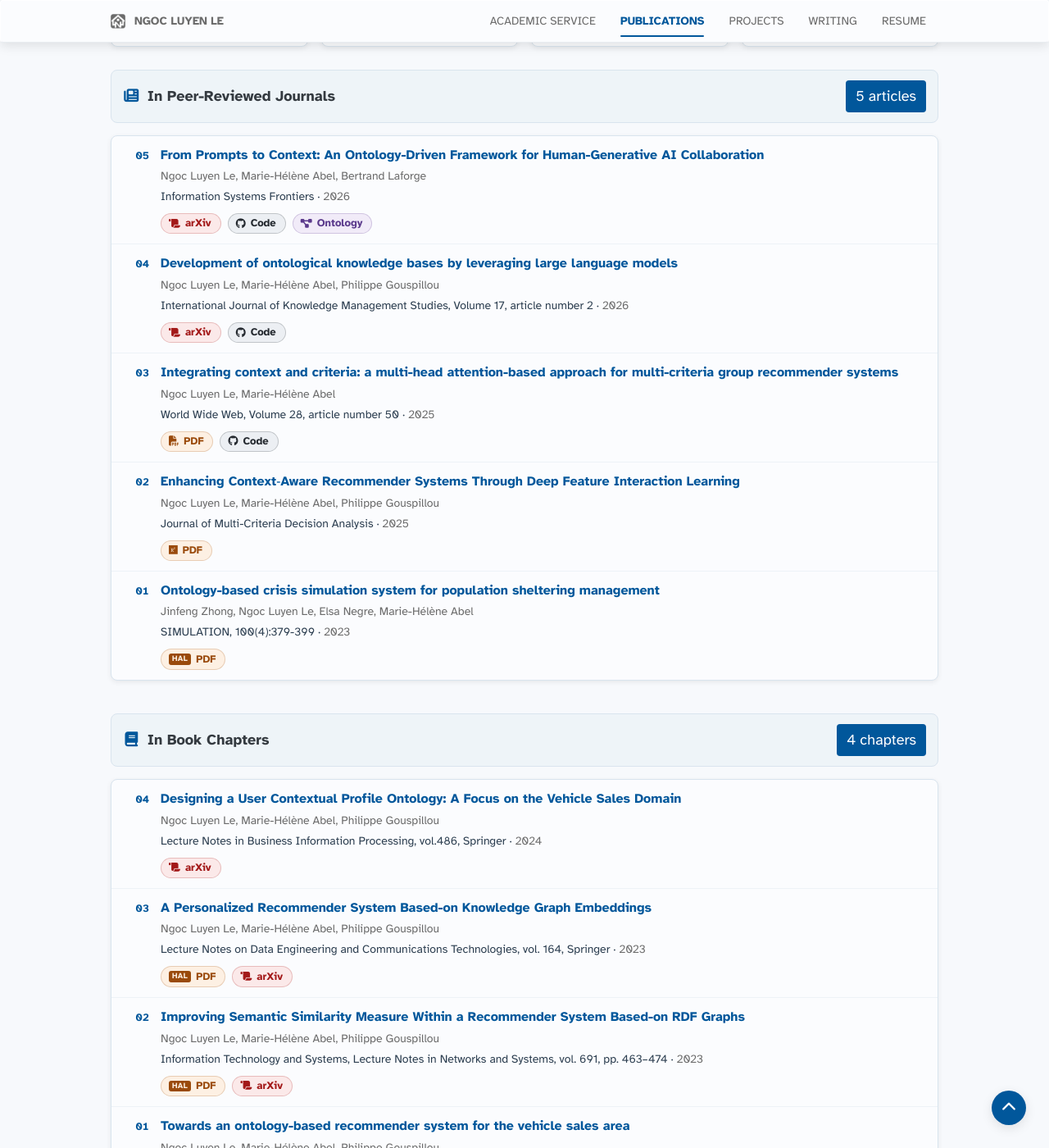
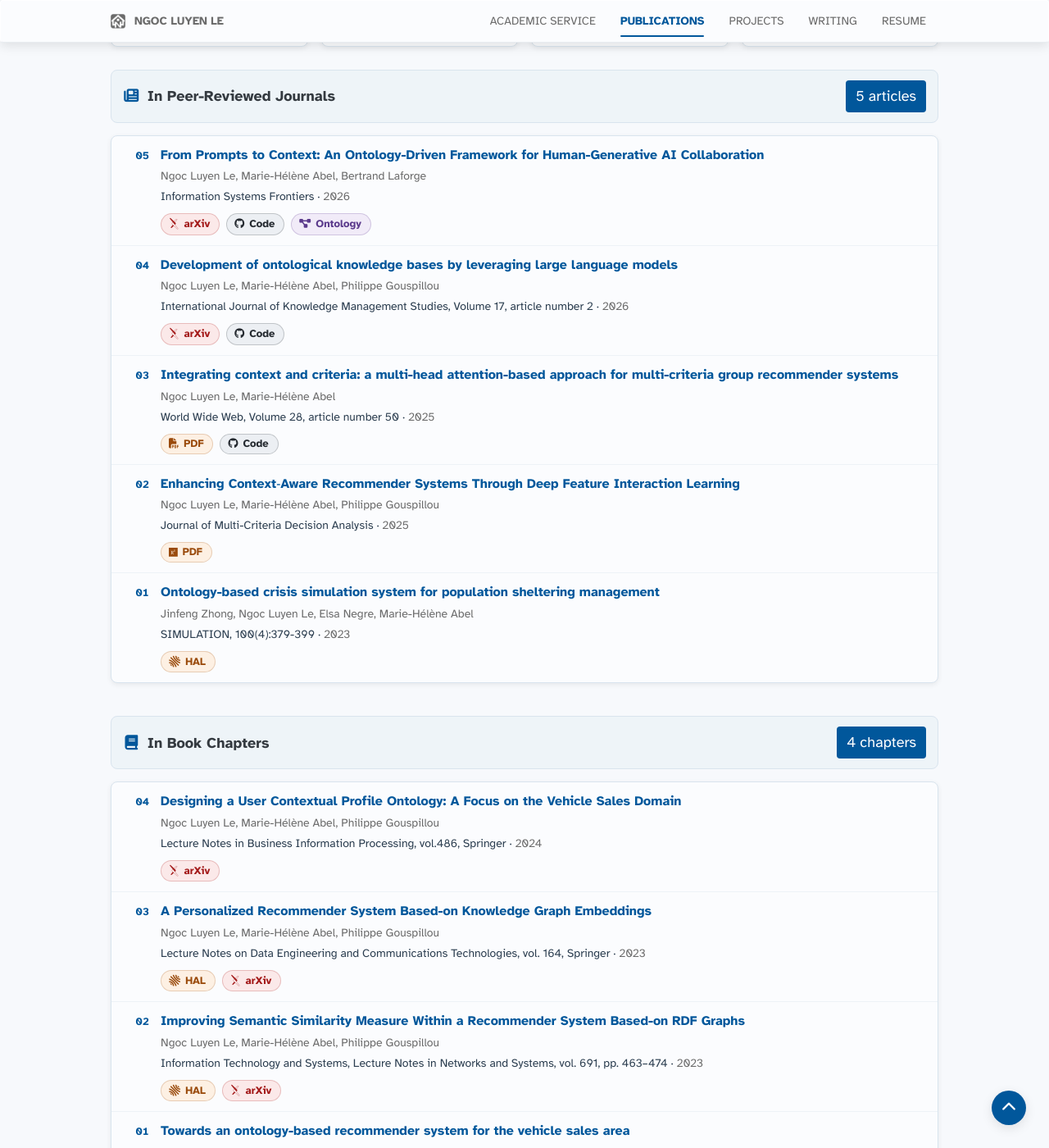
Before and after one commit to lengocluyen/lengocluyen.github.io, a Jekyll site: the page built from publications.html, in a window 1280 px wide and 1400 px high, scrolled down 238 px. Shown: the whole window at 82% size. Built offline with Jekyll 4.4.1, drawn with Linux system fonts in a browser that asks for light colours; some web fonts are replaced; a style sheet for code colours, icons or effects is not loaded; some of the changed text lies outside the part shown.

Commit message:
Show HAL links as the HAL logo + 'HAL'; use the arXiv logo for arXiv
Co-Authored-By: Claude Opus 5.5 <noreply@anthropic.com>

```diff
--- a/_includes/publications.html
+++ b/_includes/publications.html
@@ -74,7 +74,7 @@
             {%- for l in i.links %}
               {%- case l.label %}
                 {%- when 'PDF' %}{% assign icon = 'fa-solid fa-file-pdf' %}
-                {%- when 'arXiv' %}{% assign icon = 'fa-solid fa-scroll' %}
+                {%- when 'arXiv' %}{% assign icon = 'ai ai-arxiv' %}
                 {%- when 'Code' %}{% if l.url contains 'github.com' %}{% assign icon = 'fa-brands fa-github' %}{% else %}{% assign icon = 'fa-solid fa-code' %}{% endif %}
                 {%- when 'Dataset' %}{% assign icon = 'fa-solid fa-database' %}
                 {%- when 'Ontology' %}{% assign icon = 'fa-solid fa-diagram-project' %}
@@ -85,11 +85,11 @@
               {%- assign on_hal = false %}
               {%- assign tip = '' %}
               {%- if l.label == 'PDF' %}
-                {%- if l.url contains 'hal.science' or l.url contains 'ccsd.cnrs.fr' %}{% assign on_hal = true %}{% assign tip = 'Open-access PDF on HAL' %}
+                {%- if l.url contains 'hal.science' or l.url contains 'ccsd.cnrs.fr' %}{% assign on_hal = true %}{% assign icon = 'ai ai-hal' %}{% assign tip = 'Open-access PDF on HAL' %}
                 {%- elsif l.url contains 'researchgate.net' %}{% assign icon = 'fa-brands fa-researchgate' %}{% assign tip = 'PDF on ResearchGate' %}{% endif %}
               {%- endif %}
             <a class="link-chip link-chip--{{ l.label | downcase }}" href="{{ l.url }}" target="_blank" rel="noopener noreferrer"{% if tip != '' %} title="{{ tip }}"{% endif %}>
-              {%- if on_hal %}<span class="hal-mark" aria-hidden="true">HAL</span>{% else %}<i class="{{ icon }}" aria-hidden="true"></i>{% endif %}{{ l.label }}</a>
+              <i class="{{ icon }}" aria-hidden="true"></i>{% if on_hal %}HAL{% else %}{{ l.label }}{% endif %}</a>
             {%- endfor %}
           </p>
           {%- endif %}
--- a/_layouts/layout.html
+++ b/_layouts/layout.html
@@ -72,6 +72,7 @@
 	<link rel="preconnect" href="https://fonts.gstatic.com" crossorigin>
 	<link rel="stylesheet" href="https://fonts.googleapis.com/css2?family=Atkinson+Hyperlegible:wght@400;700&family=Source+Sans+3:wght@400;500;600;700&display=swap" />
   <link rel="stylesheet" href="https://cdnjs.cloudflare.com/ajax/libs/font-awesome/6.5.0/css/all.min.css">
+  <link rel="stylesheet" href="https://cdnjs.cloudflare.com/ajax/libs/academicons/1.9.4/css/academicons.min.css">
   <link rel="stylesheet" type="text/css" href="{{ '/static/css/syntax.css' | relative_url }}" />
 
     <!-- Google Analytics -->
--- a/static/css/main.css
+++ b/static/css/main.css
@@ -2674,15 +2674,9 @@ h3.section-header-title {
   font-size: 0.95em;
 }
 
-/* "HAL" mark for open-access PDFs deposited on HAL. */
-.hal-mark {
-  background: var(--chip-fg);
-  border-radius: 3px;
-  color: var(--chip-bg);
-  font-size: 9.5px;
-  font-weight: 800;
-  letter-spacing: 0.04em;
-  padding: 2px 4px;
+/* Academicons (HAL, arXiv) run slightly small next to Font Awesome. */
+.link-chip .ai {
+  font-size: 1.1em;
 }
 
 /* --- Services: supervision ------------------------------------ */
```
